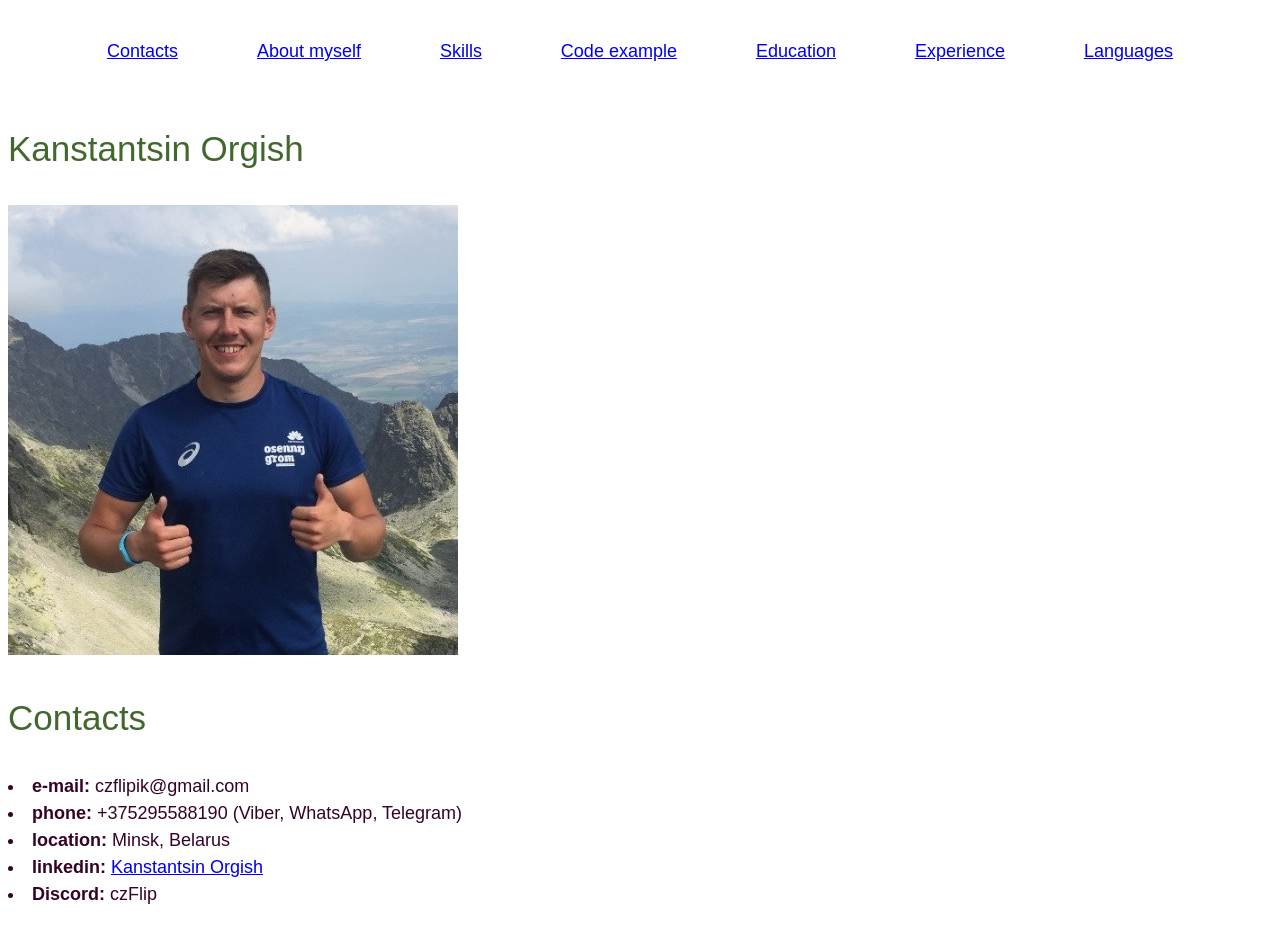
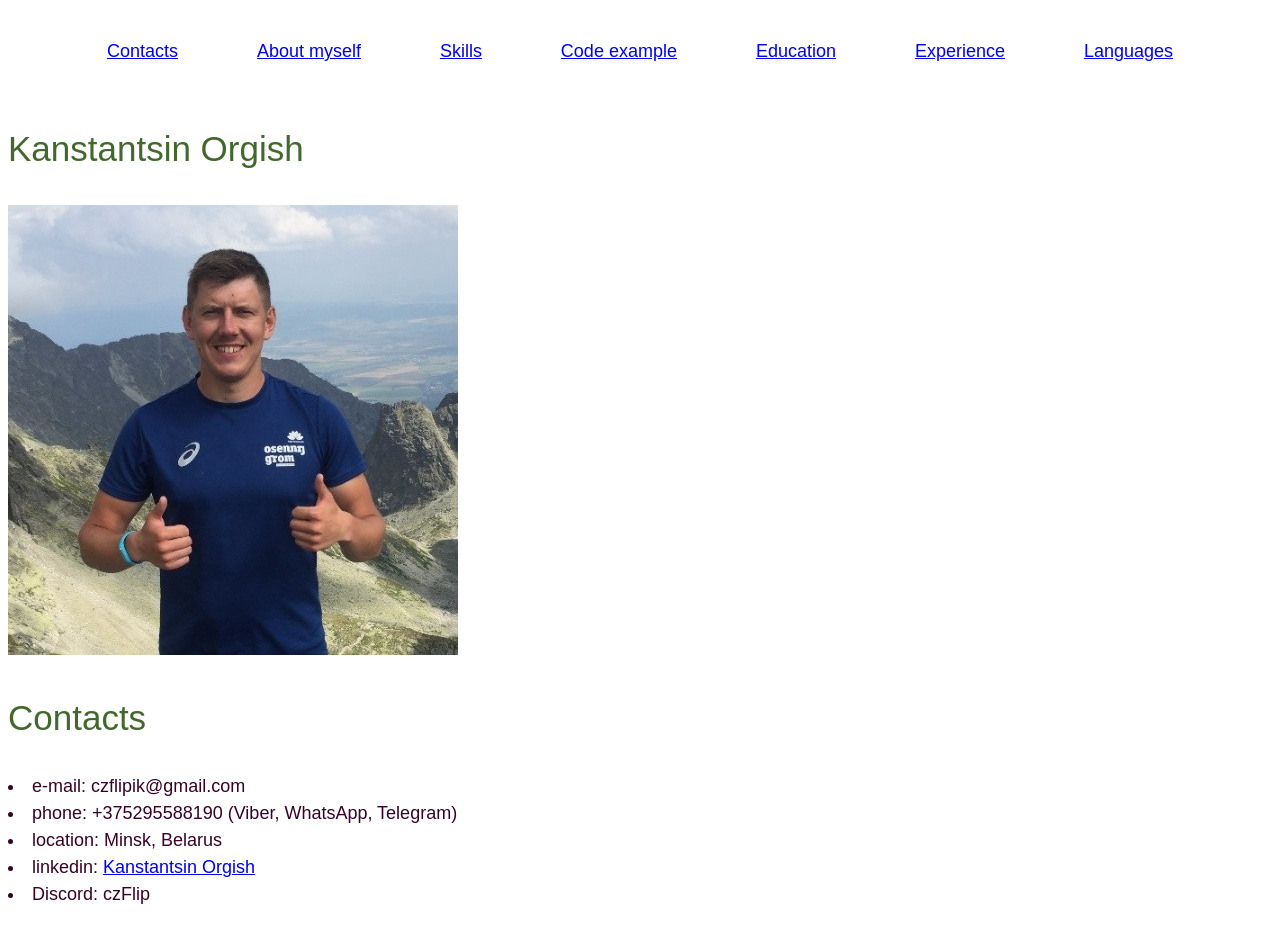
Before and after one commit to czFlip/rsschool-cv, a plain HTML site: page index.html in a window 1280 px wide. Shown: the top 934 px of the page. Drawn offline with Linux system fonts and the light colour scheme; a web font is replaced by a local one.

Commit message:
fix: edit index.html

```diff
--- a/index.html
+++ b/index.html
@@ -30,11 +30,11 @@
             </section>
             <section class="section" id="Contacts">
                 <h2 class="section-title">Contacts</h2>
-                <li><span class="bolder">e-mail: </span>czflipik@gmail.com</li>
-                <li><span class="bolder">phone: </span>+375295588190 (Viber, WhatsApp, Telegram)</li>
-                <li><span class="bolder">location: </span>Minsk, Belarus</li>
-                <li><span class="bolder">linkedin: </span><a href="https://www.linkedin.com/in/konstantin-orgish-54b52765/">Kanstantsin Orgish</a></li>
-                <li><span class="bolder">Discord: </span>czFlip</li>
+                <li>e-mail: czflipik@gmail.com</li>
+                <li>phone: +375295588190 (Viber, WhatsApp, Telegram)</li>
+                <li>location: Minsk, Belarus</li>
+                <li>linkedin: <a href="https://www.linkedin.com/in/konstantin-orgish-54b52765/">Kanstantsin Orgish</a></li>
+                <li>Discord: czFlip</li>
              </section>
             <section class="section" id="About-myself">
                 <h2 class="section-title">About myself</h2>
```
